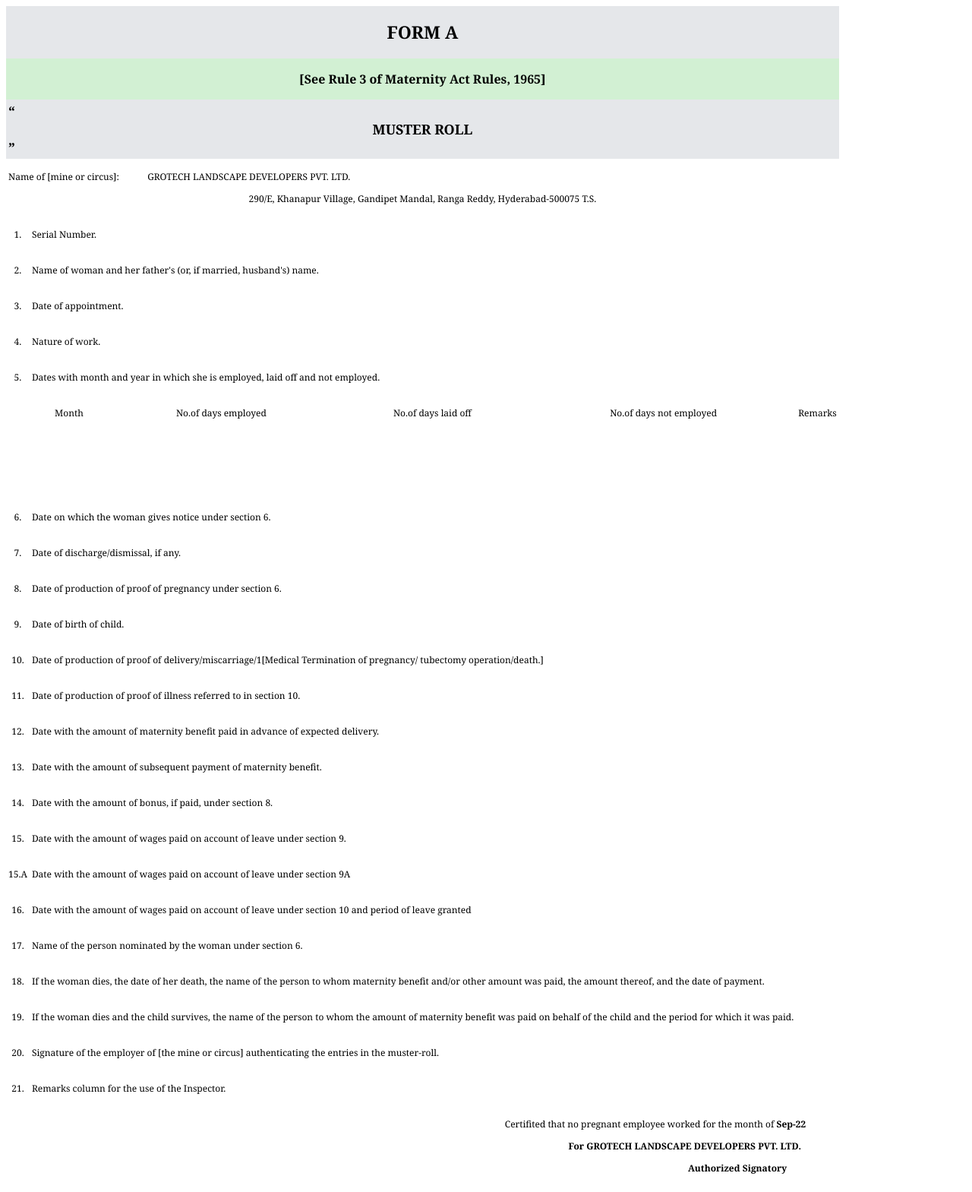
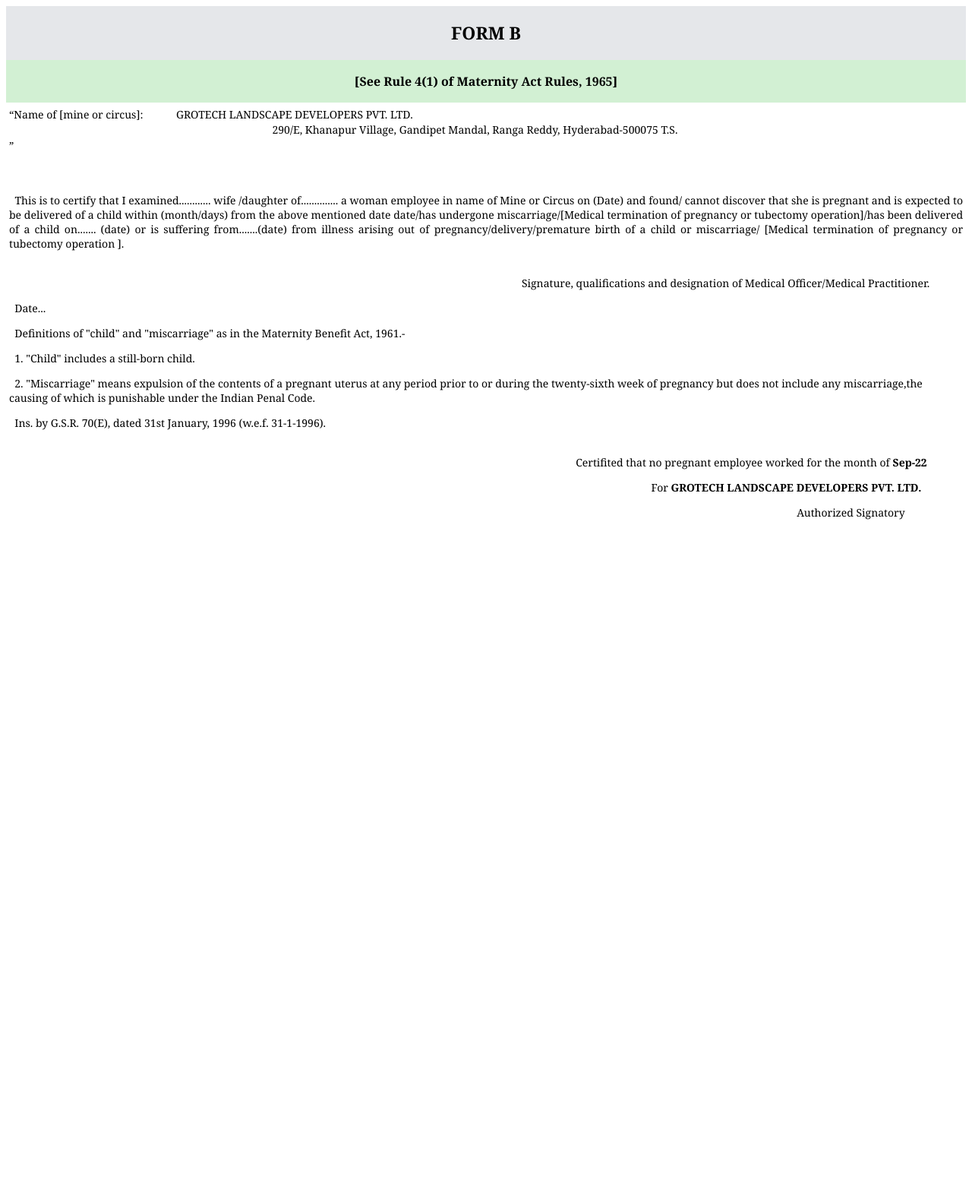
Before and after one commit to robinkraj98/HRMSPROJECT, a Django app: template templates/temp.html in a window 1280 px wide. Shown: the whole page at 76% size. After the commit the page ends 684 px from the top, so only its background shows below. Run offline with Django 3.2, Linux system fonts and the light colour scheme; the template is opened without the code that fills it, so the values that code supplies are empty.

Commit message:
first commit

```diff
--- a/templates/temp.html
+++ b/templates/temp.html
@@ -32,249 +32,53 @@
 }
 
 p {
-  font-size: 12px;
+  font-size: 14px;
 }
 q {
-  font-size: 18px;
+  font-size: 14px;
 }
 </style>
 </head>
 <body>
-	<table border=0.5 cellpadding=3 cellspacing=0 width='100%' style='border-collapse:
+	<table border=0.5 cellpadding=4 cellspacing=6 width='100%' style='border-collapse:
 	collapse;table-layout:fixed;width:auto'>
 
 	<tr>
-		<td style="background-color:rgb(229, 231, 234);" colspan="11"><b><h1><center>FORM A</center></h1></b></td>
+		<td style="background-color:rgb(229, 231, 234);" colspan="6"><b><h1><center>FORM B</center></h1></b></td>
 	</tr>
 
 	<tr>
-		<td style="background-color:rgb(210, 240, 211);" colspan="11"><h2><center>[See Rule 3 of Maternity Act Rules, 1965]</center></h2></td>
+		<td style="background-color:rgb(210, 240, 211);" colspan="6"><h2><center>[See Rule 4(1) of Maternity Act Rules, 1965]</center></h2></td>
 	</tr>
 
 	<tr>
-		<td style="background-color:rgb(229, 231, 234);" colspan="11"><b><q><center>MUSTER ROLL</center></q></b></td>
-	</tr>
+		<td colspan="6"><q>Name of [mine or circus]:  &nbsp;&nbsp;&nbsp;&nbsp;&nbsp;&nbsp;&nbsp;&nbsp;&nbsp;&nbsp; GROTECH LANDSCAPE DEVELOPERS PVT. LTD.
 
-	<tr>
-		<td colspan="11"><p>Name of [mine or circus]: &nbsp;&nbsp;&nbsp;&nbsp;&nbsp;&nbsp;&nbsp;&nbsp;&nbsp;&nbsp; GROTECH LANDSCAPE DEVELOPERS PVT. LTD.</p>
-		<div class="a"><p>290/E, Khanapur Village, Gandipet Mandal, Ranga Reddy, Hyderabad-500075 T.S.</p></div> </td></tr>
-	<tr>
-		<td colspan="1"><p><center><p>1.</p></center></p></td>
-		<td colspan="10"><p>Serial Number.</p></td>
+				<div class="a">290/E, Khanapur Village, Gandipet Mandal, Ranga Reddy, Hyderabad-500075 T.S.&nbsp;&nbsp;&nbsp;&nbsp;&nbsp;&nbsp;&nbsp;&nbsp;</div> </q>
+			<div class="d">
+			<p><br><br>&nbsp;&nbsp;This is to certify that I examined............ wife /daughter of.............. a woman employee
+				 in name of Mine or Circus on (Date)
+				and found/ cannot discover that she is pregnant and is expected to be delivered of a child within (month/days) from the above
+				mentioned date date/has undergone miscarriage/[Medical termination of pregnancy or tubectomy
+				operation]/has been delivered
+				of a child on....... (date) or is suffering from.......(date) from illness arising out of pregnancy/delivery/premature birth of a child or miscarriage/
+				[Medical termination of pregnancy or tubectomy operation ].</br></br></p></div>
 
+			<div class="c"><p>
+				Signature, qualifications and designation of Medical Officer/Medical Practitioner.&nbsp;&nbsp;&nbsp;&nbsp;&nbsp;&nbsp;&nbsp;&nbsp;&nbsp;&nbsp;&nbsp;&nbsp;</p>
+			</div>
 
-	<tr>
-		<td colspan="1"><p><center><p>2.</p></center></p></td>
-		<td colspan="10"><p>Name of woman and her father's (or, if married, husband's) name.</p></td>
+			<div class="b">
+			<p>&nbsp;&nbsp;Date...</p>
+		<p>&nbsp;&nbsp;Definitions of "child" and "miscarriage" as in the Maternity Benefit Act, 1961.-</p>
+	<p>&nbsp;&nbsp;1. "Child" includes a still-born child.</p>
+<p>&nbsp;&nbsp;2. "Miscarriage" means expulsion of the contents of a pregnant uterus at any period prior to or during the twenty-sixth week of pregnancy
+				but does not include any miscarriage,the causing of which is punishable under the Indian Penal Code.</p>
+			<p>&nbsp;&nbsp;Ins. by G.S.R. 70(E), dated 31st January, 1996 (w.e.f. 31-1-1996).</p>
+			</div>
 
-	</tr>
-	<tr>
-		<td colspan="1"><p><center><p>3.</p></center></p></td>
-		<td colspan="10"><p>Date of appointment.</p></td>
-
-	</tr>
-	<tr>
-		<td colspan="1"><p><center><p>4.</p></center></p></td>
-		<td colspan="10"><p>Nature of work.</p></td>
-
-	</tr>
-
-	<tr>
-		<td colspan="1"><p><center><p>5.</p></center></p></td>
-		<td colspan="10"><p>Dates with month and year in which she is employed, laid off and not employed.</p></td>
-
-	</tr>
-
-
-
-
-
-
-	<tr>
-		<td colspan="1"><center><p></p></center></td>
-		<td colspan="2"><center><p>Month</p></center></td>
-		<td colspan="2"><center><p>No.of days employed</p></center></td>
-		<td colspan="2"><center><p>No.of days laid off</p></center></td>
-		<td colspan="2"><center><p>No.of days not employed</p></center></td>
-		<td colspan="2"><center><p>Remarks</p></center></td>
-	</tr>
-
-	<tr>
-		<td colspan="1"><center><p></p></center></td>
-		<td colspan="2"><center><p></p></center></td>
-		<td colspan="2"><center><p></p></center></td>
-		<td colspan="2"><center><p></p></center></td>
-		<td colspan="2"><center><p></p></center></td>
-		<td colspan="2"><center><p></p></center></td>
-	</tr>
-
-	<tr>
-		<td colspan="1"><center><p></p></center></td>
-		<td colspan="2"><center><p></p></center></td>
-		<td colspan="2"><center><p></p></center></td>
-		<td colspan="2"><center><p></p></center></td>
-		<td colspan="2"><center><p></p></center></td>
-		<td colspan="2"><center><p></p></center></td>
-	</tr>
-
-	<tr>
-		<td colspan="1"><center><p></p></center></td>
-		<td colspan="2"><center><p></p></center></td>
-		<td colspan="2"><center><p></p></center></td>
-		<td colspan="2"><center><p></p></center></td>
-		<td colspan="2"><center><p></p></center></td>
-		<td colspan="2"><center><p></p></center></td>
-	</tr>
-
-
-
-
-
-
-	<tr>
-		<td colspan="1"><center><p></p></center></td>
-		<td colspan="2"><center><p></p></center></td>
-		<td colspan="2"><center><p></p></center></td>
-		<td colspan="2"><center><p></p></center></td>
-		<td colspan="2"><center><p></p></center></td>
-		<td colspan="2"><center><p></p></center></td>
-	</tr>
-
-	<tr>
-		<td colspan="1"><center><p></p></center></td>
-		<td colspan="2"><center><p></p></center></td>
-		<td colspan="2"><center><p></p></center></td>
-		<td colspan="2"><center><p></p></center></td>
-		<td colspan="2"><center><p></p></center></td>
-		<td colspan="2"><center><p></p></center></td>
-	</tr>
-
-
-
-	<tr>
-		<td colspan="1"><center><p>6.</p></center></td>
-		<td colspan="8"><p>Date on which the woman gives notice under section 6.</p></td>
-		<td colspan="2"><p></p></td>
-
-	</tr>
-
-	<tr>
-		<td colspan="1"><center><p>7.</p></center></td>
-		<td colspan="8"><p>Date of discharge/dismissal, if any.</p></td>
-		<td colspan="2"><p></p></td>
-
-	</tr>
-
-	<tr>
-		<td colspan="1"><center><p>8.</p></center></td>
-		<td colspan="8"><p>Date of production of proof of pregnancy under section 6.</p></td>
-		<td colspan="2"><p></p></td>
-
-	</tr>
-
-	<tr>
-		<td colspan="1"><center><p>9.</p></center></td>
-		<td colspan="8"><p>Date of birth of child.</p></td>
-		<td colspan="2"><p></p></td>
-
-	</tr>
-
-	<tr>
-		<td colspan="1"><center><p>10.</p></center></td>
-		<td colspan="8"><p>Date of production of proof of delivery/miscarriage/1[Medical Termination of pregnancy/ tubectomy operation/death.]</p></td>
-		<td colspan="2"><p></p></td>
-
-	</tr>
-
-	<tr>
-		<td colspan="1"><center><p>11.</p></center></td>
-		<td colspan="8"><p>Date of production of proof of illness referred to in section 10.</p></td>
-		<td colspan="2"><p></p></td>
-
-	</tr>
-
-	<tr>
-		<td colspan="1"><center><p>12.</p></center></td>
-		<td colspan="8"><p>Date with the amount of maternity benefit paid in advance of expected delivery.</p></td>
-		<td colspan="2"><p></p></td>
-
-	</tr>
-
-	<tr>
-		<td colspan="1"><center><p>13.</p></center></td>
-		<td colspan="8"><p>Date with the amount of subsequent payment of maternity benefit.</p></td>
-		<td colspan="2"><p></p></td>
-
-	</tr>
-
-	<tr>
-		<td colspan="1"><center><p>14.</p></center></td>
-		<td colspan="8"><p>Date with the amount of bonus, if paid, under section 8.</p></td>
-		<td colspan="2"><p></p></td>
-
-	</tr>
-
-	<tr>
-		<td colspan="1"><center><p>15.</p></center></td>
-		<td colspan="8"><p>Date with the amount of wages paid on account of leave under section 9.</p></td>
-		<td colspan="2"><p></p></td>
-
-	</tr>
-
-	<tr>
-		<td colspan="1"><center><p>15.A</p></center></td>
-		<td colspan="8"><p>Date with the amount of wages paid on account of leave under section 9A</p></center></td>
-		<td colspan="2"><p></p></td>
-
-	</tr>
-
-	<tr>
-		<td colspan="1"><center><p>16.</p></center></td>
-		<td colspan="8"><p>Date with the amount of wages paid on account of leave under section 10 and period of leave granted</p></td>
-		<td colspan="2"><p></p></td>
-
-	</tr>
-
-	<tr>
-		<td colspan="1"><center><p>17.</p></center></td>
-		<td colspan="8"><p>Name of the person nominated by the woman under section 6.</p></td>
-		<td colspan="2"><p></p></td>
-
-	</tr>
-
-	<tr>
-		<td colspan="1"><center><p>18.</p></center></td>
-		<td colspan="8"><p>If the woman dies, the date of her death, the name of the person to whom maternity benefit and/or other amount was paid, the amount thereof, and the date of payment.</p></td>
-		<td colspan="2"><p></p></td>
-
-	</tr>
-
-	<tr>
-		<td colspan="1"><center><p>19.</p></center></td>
-		<td colspan="8"><p>If the woman dies and the child survives, the name of the person to whom the amount of maternity benefit was paid on behalf of the child and the period for which it was paid.</p></td>
-		<td colspan="2"><p></p></td>
-	</tr>
-
-
-
-	<tr>
-		<td colspan="1"><center><p>20.</p></center></td>
-		<td colspan="8"><p>Signature of the employer of [the mine or circus] authenticating the entries in the muster-roll.</p></td>
-		<td colspan="2"><p></p></td>
-
-	</tr>
-
-	<tr>
-		<td colspan="1"><center><p>21.</p></center></td>
-		<td colspan="8"><p>Remarks column for the use of the Inspector.</p></td>
-		<td colspan="2"><p></p></td>
-
-	</tr>
-
-	<tr>
-		<td colspan="11">
 			<div class="c">
-				<p>Certifited that no pregnant employee worked for the month of <b>Sep-22 &nbsp;&nbsp;&nbsp;&nbsp;&nbsp;&nbsp;&nbsp;&nbsp;&nbsp;&nbsp;&nbsp;&nbsp;</p>
+			<p><br>Certifited that no pregnant employee worked for the month of <b>Sep-22</b> &nbsp;&nbsp;&nbsp;&nbsp;&nbsp;&nbsp;&nbsp;&nbsp;&nbsp;&nbsp;&nbsp;&nbsp;</br></p>
 			</div>
 
 			<div class="c">
@@ -283,10 +87,8 @@
 
 			<div class="c">
 			<p>Authorized Signatory &nbsp;&nbsp;&nbsp;&nbsp;&nbsp;&nbsp;&nbsp;&nbsp;&nbsp;&nbsp;&nbsp;&nbsp;&nbsp;&nbsp;&nbsp;&nbsp;&nbsp;&nbsp;&nbsp;&nbsp;</p>
-
+			<br></br><br></br>
 			</div>
-		</td>
-	</tr>
 
 
 
@@ -296,5 +98,12 @@
 
 
 
+
+		</td>
+
+	</tr>
+
+
+
 </body>
 </html>
```
Lines whose indentation alone changed are shown as unchanged.
